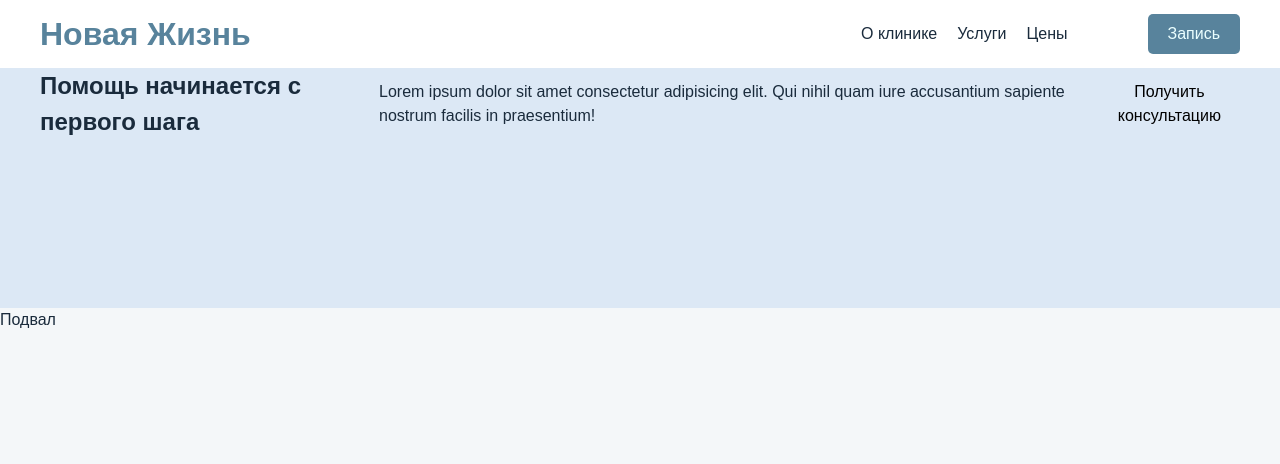
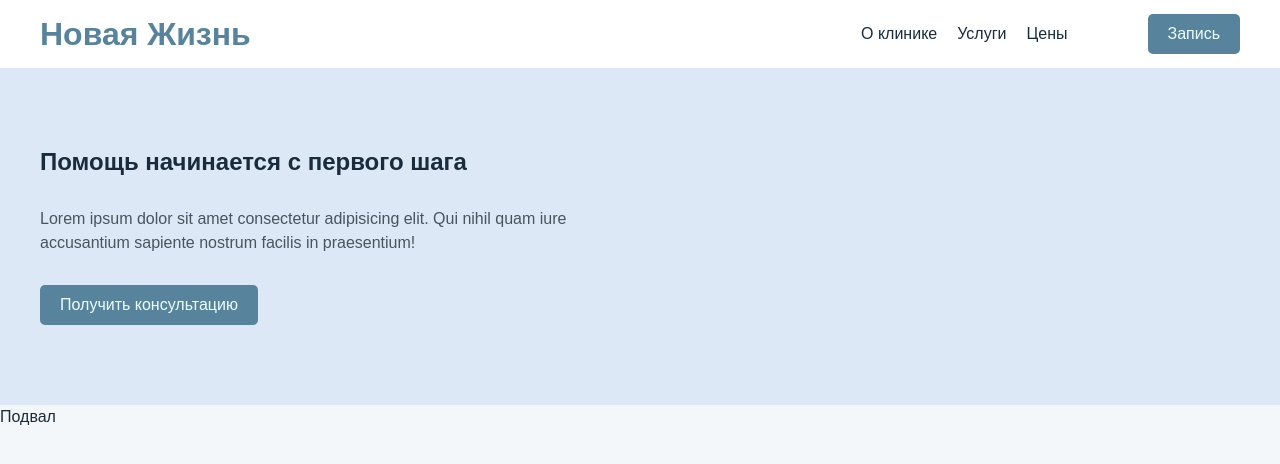
Before and after one commit to grekovpavel019/narcology, a React (Vite) app: page / in a window 1280 px wide. Shown: the top 464 px of the page. Built offline with nearby package versions, Linux system fonts and the light colour scheme.

Commit message:
styles: add some styles for hero section

```diff
--- a/src/App/styles/global.scss
+++ b/src/App/styles/global.scss
@@ -7,3 +7,26 @@ body {
     font-family: var(--font-main);
     line-height: 1.5;
 }
+
+.container {
+    max-width: var(--content-width);
+    width: 100%;
+
+    margin: 0 auto;
+}
+
+.primaryButton {
+    padding: 8px 20px;
+
+    color: var(--color-text-secondary);
+
+    border-radius: 5px;
+
+    background-color: var(--color-primary);
+
+    transition: background .28s ease;
+
+    &:hover {
+        background-color: var(--color-primary-hover);
+    }
+}
--- a/src/App/styles/variables.scss
+++ b/src/App/styles/variables.scss
@@ -11,7 +11,7 @@
     /* Text */
     --color-text-primary: #1A2B3C;
     --color-text-secondary: #EBFFFF;
-    --color-text-muted: #8C9CAE;
+    --color-text-muted: #4a545f;
 
     /* Brand */
     --color-primary: #58839C;
--- a/src/pages/HomePage/HomePage.module.scss
+++ b/src/pages/HomePage/HomePage.module.scss
@@ -1,6 +1,5 @@
 .page {
     min-height: 100vh;
-
 }
 
 .container {
@@ -10,7 +9,7 @@
     margin: 0 auto;
 }
 
-.content {
+.headerContent {
     display: flex;
     align-items: center;
     justify-content: space-between;
@@ -39,24 +38,25 @@
     }
 }
 
-.primaryButton {
-    padding: 8px 20px;
-
-    color: var(--color-text-secondary);
-
-    border-radius: 5px;
-
-    background-color: var(--color-primary);
-
-    transition: background .28s ease;
-
-    &:hover {
-        background-color: var(--color-primary-hover);
-    }
+.hero {
+    background-color: var(--color-primary-light);
 }
 
-.hero {
-    background-color: var(--color-primary-light);
+.heroContent {
+    width: 100%;
+    max-width: 600px;
 
-    height: 30vh;
+    display: flex;
+    flex-direction: column;
+    gap: 30px;
+
+    padding-block: 80px;
 }
+
+.heroTitle {
+    line-height: 1.2;
+}
+
+.heroDescription {
+    color: var(--color-text-muted);
+}
--- a/src/pages/HomePage/HomePage.tsx
+++ b/src/pages/HomePage/HomePage.tsx
@@ -6,8 +6,8 @@ const HomePage: FC = (): React.JSX.Element => {
     return (
         <div className={styles.page}>
             <header className={styles.header}>
-                <div className={styles.container}>
-                    <div className={styles.content}>
+                <div className="container">
+                    <div className={styles.headerContent}>
                         <h1 className={styles.logo}>
                             Новая Жизнь
                         </h1>
@@ -19,7 +19,7 @@ const HomePage: FC = (): React.JSX.Element => {
                                 <li><a href="">Цены</a></li>
                             </ul>
 
-                            <button className={styles.primaryButton}>
+                            <button className="primaryButton">
                                 Запись
                             </button>
                         </nav>
@@ -31,12 +31,26 @@ const HomePage: FC = (): React.JSX.Element => {
             <main className={styles.main}>
 
                 <section className={styles.hero}>
-                    <div className={styles.container}>
-                        <div className={styles.content}>
-                            <h1>Помощь начинается с первого шага</h1>
-                            <p>Lorem ipsum dolor sit amet consectetur adipisicing elit. Qui nihil quam iure accusantium sapiente nostrum facilis in praesentium!</p>
-                            <button>Получить консультацию</button>
+                    <div className="container">
+
+                        <div className={styles.heroContent}>
+                            <h1 className={styles.heroTitle}>Помощь начинается с первого шага</h1>
+                            <p className={styles.heroDescription}>Lorem ipsum dolor sit amet consectetur adipisicing elit. Qui nihil quam iure accusantium sapiente nostrum facilis in praesentium!</p>
+                            <div className={styles.buttonArea}>
+
+                                <button className="primaryButton">Получить консультацию</button>
+                            </div>
                         </div>
+                    </div>
+                </section>
+
+                <section className={styles.advantage}>
+                    <div className="container">
+
+                        <div className={styles.advantageContent}>
+
+                        </div>
+
                     </div>
                 </section>
             </main>
```
